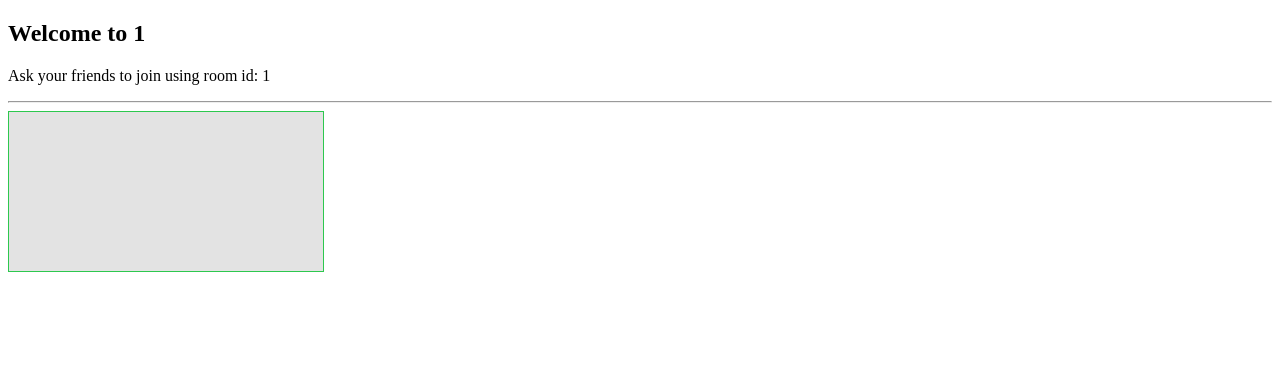
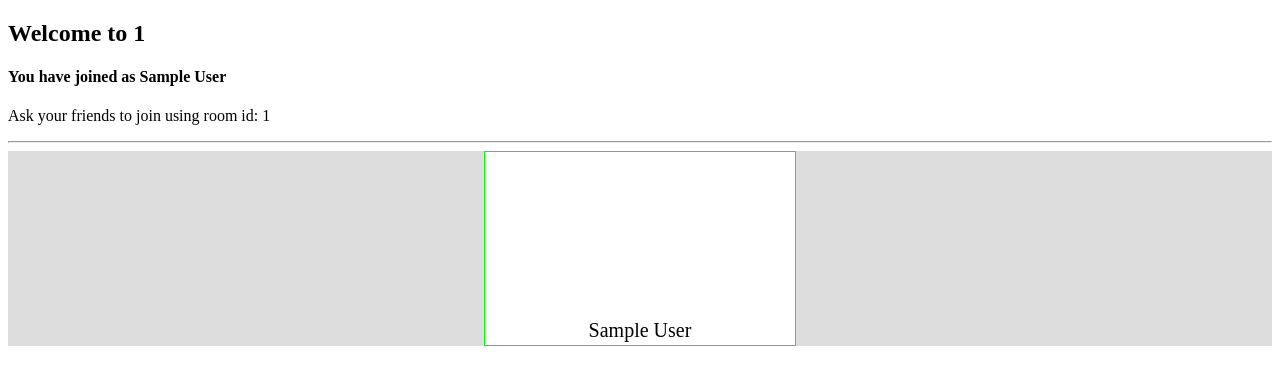
Before and after one commit to sayantanDs/webrtc-videochat, a Flask app: template templates/chatroom.html in a window 1280 px wide. Shown: the top 385 px of the page. Run offline with Flask 2, Linux system fonts and the light colour scheme; the template is opened without the code that fills it: most values are stand-ins (such as "Sample title", 1, 10 or a date in 2020); some libraries are stand-ins or nearby versions.

Commit message:
added display name

```diff
--- a/server.py
+++ b/server.py
@@ -1,4 +1,4 @@
-from flask import Flask, render_template, request, redirect, url_for
+from flask import Flask, render_template, request, redirect, url_for, session
 from flask_socketio import SocketIO, emit, join_room, leave_room
 
 app = Flask(__name__)
@@ -9,19 +9,32 @@ socketio = SocketIO(app)
 
 _users_in_room = {} # stores room wise user list
 _room_of_sid = {} # stores room joined by an used
+_name_of_sid = {} # stores display name of users
 
 
 @app.route("/", methods=["GET", "POST"])
 def index():
     if request.method == "POST":
         room_id = request.form['room_id']
-        return redirect(url_for("enter_room", room_id=room_id))
+        return redirect(url_for("room_landing", room_id=room_id))
 
     return render_template("home.html")
 
 @app.route("/room/<string:room_id>/")
 def enter_room(room_id):
-    return render_template("chatroom.html", room_id=room_id)
+    if room_id not in session:
+        return redirect(url_for("room_landing", room_id=room_id))
+    return render_template("chatroom.html", room_id=room_id, display_name=session[room_id]["name"])
+
+@app.route("/room/<string:room_id>/landing/", methods=["GET", "POST"])
+def room_landing(room_id):
+    if request.method == "POST":
+        display_name = request.form['display_name']
+        session[room_id] = {"name": display_name}
+        return redirect(url_for("enter_room", room_id=room_id))
+
+    return render_template("chatroom_landing.html", room_id=room_id)
+
 
 
 @socketio.on("connect")
@@ -34,21 +47,24 @@ def on_connect():
 def on_join_room(data):
     sid = request.sid
     room_id = data["room_id"]
+    display_name = session[room_id]["name"]
 
     # register sid to the room
     join_room(room_id)
     _room_of_sid[sid] = room_id
+    _name_of_sid[sid] = display_name
 
     # broadcast to others in the room
-    print("["+ room_id +"] New socket joined ", sid)
-    emit("user-connect", {"sid": sid}, broadcast=True, include_self=False, room=room_id)
+    print("[{}] New memeber joined: {}<{}>".format(room_id, display_name, sid))
+    emit("user-connect", {"sid": sid, "name": display_name}, broadcast=True, include_self=False, room=room_id)
 
     # add to user list maintained on server
     if room_id not in _users_in_room:
         _users_in_room[room_id] = [sid]
         emit("user-list", {"my_id": sid}) # send own id only
     else:
-        emit("user-list", {"list": _users_in_room[room_id], "my_id": sid}) # send list of existing users to the new member
+        usrlist = {u_id:_name_of_sid[u_id] for u_id in _users_in_room[room_id]}
+        emit("user-list", {"list": usrlist, "my_id": sid}) # send list of existing users to the new member
         _users_in_room[room_id].append(sid) # add new member to user list maintained on server
 
     print("\nusers: ", _users_in_room, "\n")
@@ -58,13 +74,17 @@ def on_join_room(data):
 def on_disconnect():
     sid = request.sid
     room_id = _room_of_sid[sid]
+    display_name = _name_of_sid[sid]
 
-    print("["+ room_id +"] Socket disconnected ", sid)
+    print("[{}] Memeber left: {}<{}>".format(room_id, display_name, sid))
     emit("user-disconnect", {"sid": sid}, broadcast=True, include_self=False, room=room_id)
 
     _users_in_room[room_id].remove(sid)
     if len(_users_in_room[room_id]) == 0:
         _users_in_room.pop(room_id)
+
+    _room_of_sid.pop(sid)
+    _name_of_sid.pop(sid)
 
     print("\nusers: ", _users_in_room, "\n")
 
--- a/templates/chatroom.html
+++ b/templates/chatroom.html
@@ -15,23 +15,53 @@
 </head>
 <body>
     <h2>Welcome to {{room_id}}</h2>
+    <h4>You have joined as {{display_name}}</h4>
     <p>Ask your friends to join using room id: {{room_id}}</p>
     <hr>
 
     <div id="video_grid" class="grid-container">
-        <video id="local_vid" class="grid-item" autoplay muted></video>
+        <!-- <video id="local_vid" class="grid-item" autoplay muted></video> -->
     </div>
 
     <div id="log"></div>
 </body>
 
 <script type="text/javascript">
+    var videoGrid = document.getElementById("video_grid");
+    function addVideoElement(element_id, display_name)
+    {
+        let d = document.createElement("div");
+        d.id = "vid_"+element_id;
+        d.className = "grid-item";
+        let vid = document.createElement("video");
+        vid.autoplay = true;
+        let text = document.createElement("div");
+        text.className = "display-name";
+        text.innerText = display_name;
+        d.appendChild(vid);
+        d.appendChild(text);
+        videoGrid.appendChild(d);
+    }
+    function getVideoElement(element_id)
+    {
+        return document.querySelector("#vid_"+element_id+" video");
+    }
+    function removeVideoElement(peer_id)
+    {
+        document.getElementById("vid_"+peer_id).remove();
+    }
+
     var myID;
     var _peer_list = {};
     var logger = document.getElementById("log");
-    var myVideo = document.getElementById("local_vid");
+    addVideoElement("local_vid", myName);
+    var myVideo = getVideoElement("local_vid");
+    myVideo.muted = true;
     myVideo.onloadeddata = ()=>{console.log("W,H: ", myVideo.videoWidth, ", ", myVideo.videoHeight);};
-    var videoGrid = document.getElementById("video_grid");
+
+    var log_bttn = document.createElement("button");
+    log_bttn.onclick = log_user_list;
+
 
     var mediaConstraints = {
         audio: true, // We want an audio track
@@ -49,28 +79,14 @@
         socket.emit("join-room", {"room_id": myRoomID});
     });
 
-    function addVideoElement(peer_id)
-    {
-        let vid = document.createElement("video");
-        vid.id = peer_id;
-        vid.className = "grid-item";
-        vid.autoplay = true;
-        videoGrid.appendChild(vid);
-    }
-    function getVideoElement(peer_id)
-    {
-        return document.getElementById(peer_id);
-    }
-    function removeVideoElement(peer_id)
-    {
-        getVideoElement(peer_id).remove();
-    }
+
     socket.on("user-connect", (data)=>{
         console.log("user-connect ", data);
         let peer_id = data["sid"];
+        let display_name = data["name"];
         _peer_list[peer_id] = undefined; // add new user to user list
         log_user_list();
-        addVideoElement(peer_id);
+        addVideoElement(peer_id, display_name);
     });
     socket.on("user-disconnect", (data)=>{
         console.log("user-disconnect ", data);
@@ -85,10 +101,14 @@
         if( "list" in data) // not the first to connect to room
         {
             let recvd_list = data["list"];
-            recvd_list.forEach((peer_id)=>{
+
+            // add existing users to user list
+            for(peer_id in recvd_list)
+            {
+                display_name = recvd_list[peer_id];
                 _peer_list[peer_id] = undefined;
-                addVideoElement(peer_id);
-            }); // add existing users to user list
+                addVideoElement(peer_id, display_name);
+            }
 
             log_user_list();
 
@@ -299,19 +319,31 @@
 
 <style type="text/css">
     .grid-container{
-        display: grid;
-        grid-template-columns: 25% 25% 25% 25%;
+        display: flex;
+        flex-wrap: wrap;
+        flex-direction: row;
+        justify-content: center;
+        align-items: center;
+        background-color: rgb(221, 221, 221);
     }
     .grid-item {
-        background-color: rgba(221, 221, 221, 0.8);
-        border: 1px solid rgba(0, 194, 42, 0.8);
-        padding: 2px;
+        background-color: rgb(255, 255, 255);
+        border: 1px solid rgb(0, 255, 0);
+        padding: 0px;
         text-align: center;
-        width: 98%;
+
+        max-width: fit-content;
+        flex: 1 1 480px;
     }
-    video .grid-item{
-        width: 98%;
-        /* object-fit: contain; */
+    .grid-item video{
+        /* width: 95%; */
+        object-fit: contain;
+        padding: 5px;
+    }
+    .grid-item .display-name{
+        font-weight:lighter;
+        font-size: 20px;
+        padding: 3px;
     }
 
 </style>
```
Also changed, not shown: other parts of templates/chatroom.html (+1 -1 lines), templates/chatroom_landing.html (added, +21 -0 lines), templates/home.html (+1 -28 lines).
